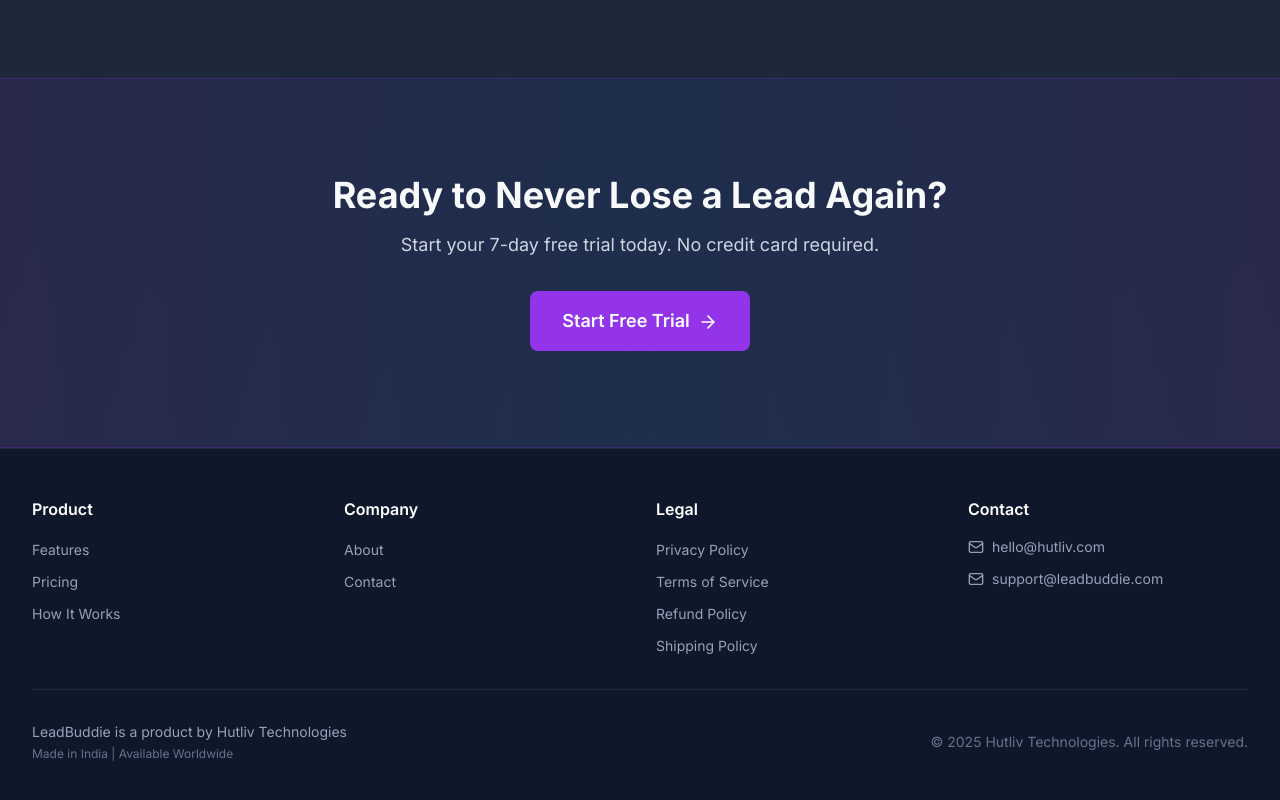
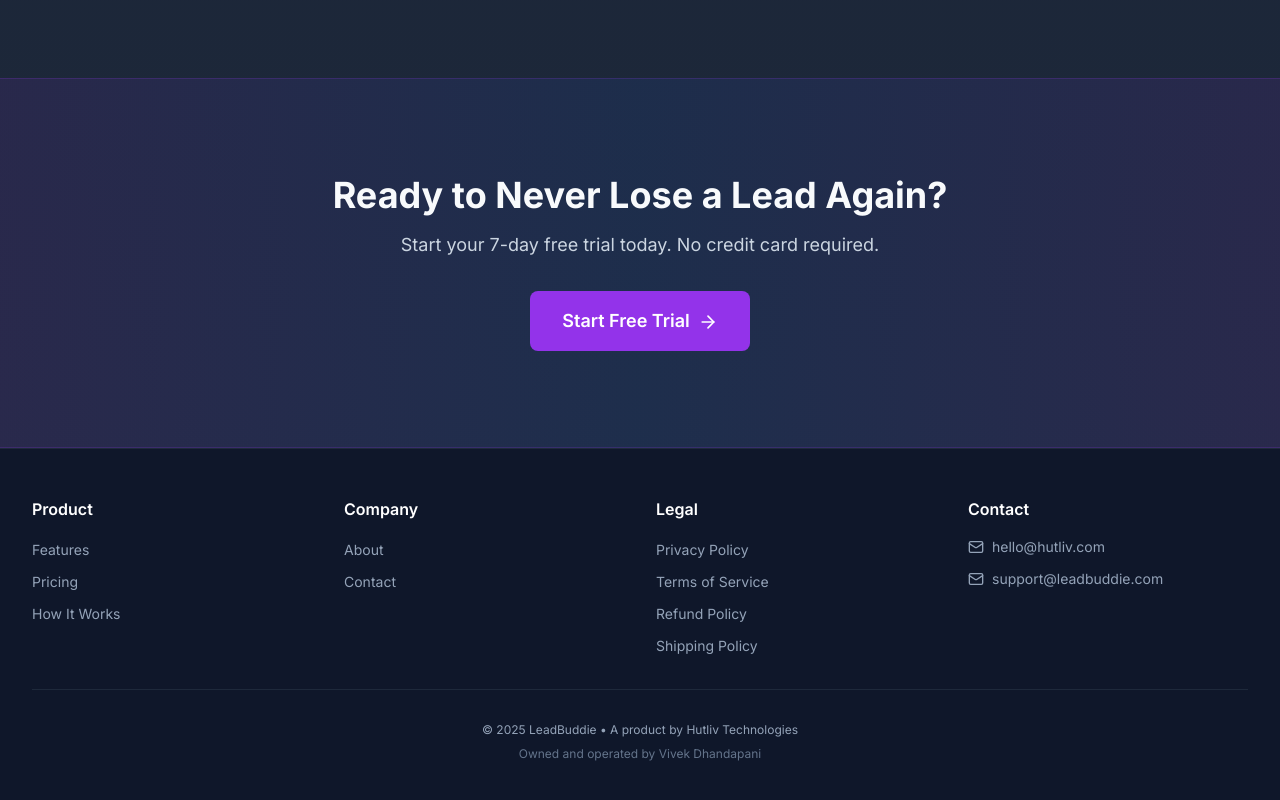
Before and after one commit to vivek6868/leadbuddie-website, a Next.js app: page / in a window 1280 px wide. Shown: the part 6300-7100 px from the top of the page. Built offline with nearby package versions, Linux system fonts and the light colour scheme.

Commit message:
added vivek dhandapani

```diff
--- a/components/layout/Footer.tsx
+++ b/components/layout/Footer.tsx
@@ -106,17 +106,12 @@ export function Footer() {
         </div>
 
         <div className="border-t border-dark-800 pt-8">
-          <div className="flex flex-col md:flex-row justify-between items-center space-y-4 md:space-y-0">
-            <div className="text-center md:text-left">
-              <p className="text-dark-400 text-sm">
-                {BRAND.name} is a product by {BRAND.company}
-              </p>
-              <p className="text-dark-500 text-xs mt-1">
-                Made in India | Available Worldwide
-              </p>
-            </div>
-            <p className="text-dark-500 text-sm">
-              © {currentYear} {BRAND.company}. All rights reserved.
+          <div className="flex flex-col items-center space-y-2 text-center">
+            <p className="text-dark-400 text-xs">
+              © 2025 {BRAND.name} • A product by {BRAND.company}
+            </p>
+            <p className="text-dark-500 text-xs">
+              Owned and operated by Vivek Dhandapani
             </p>
           </div>
         </div>
```
